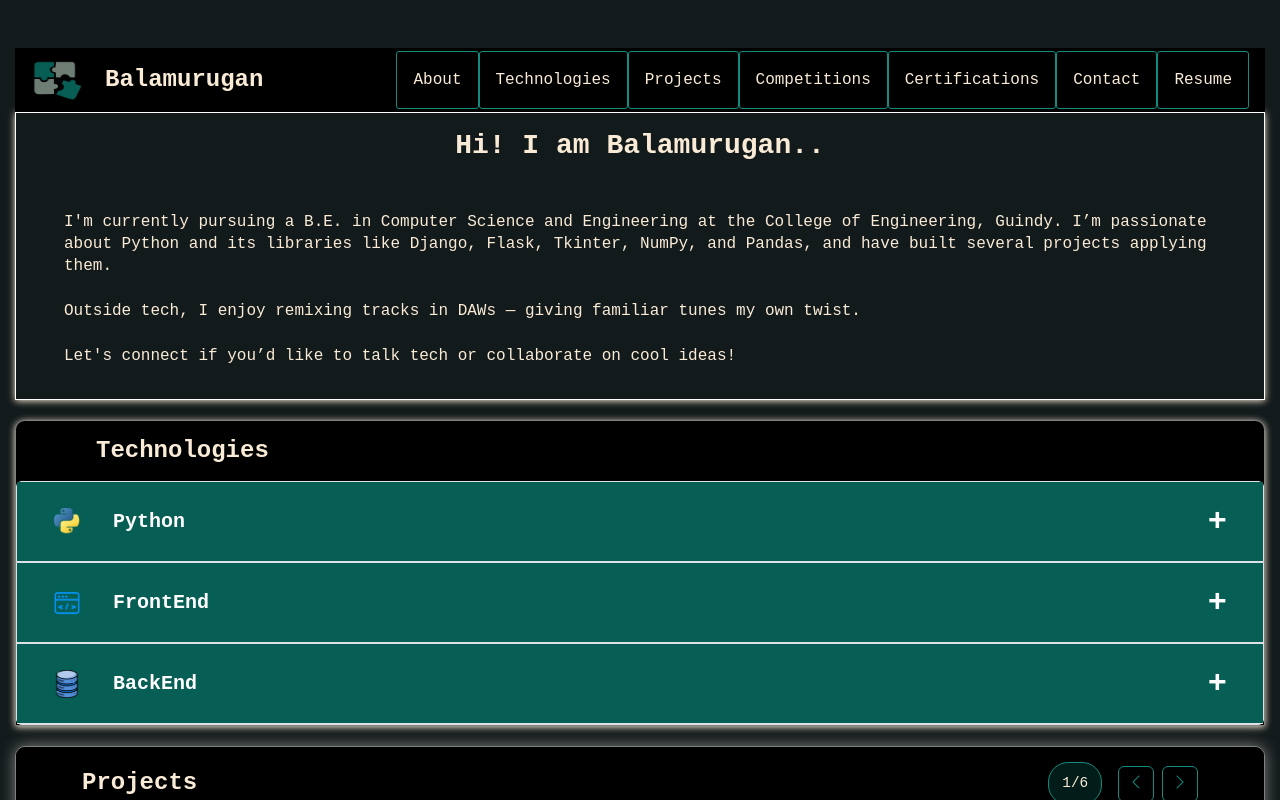
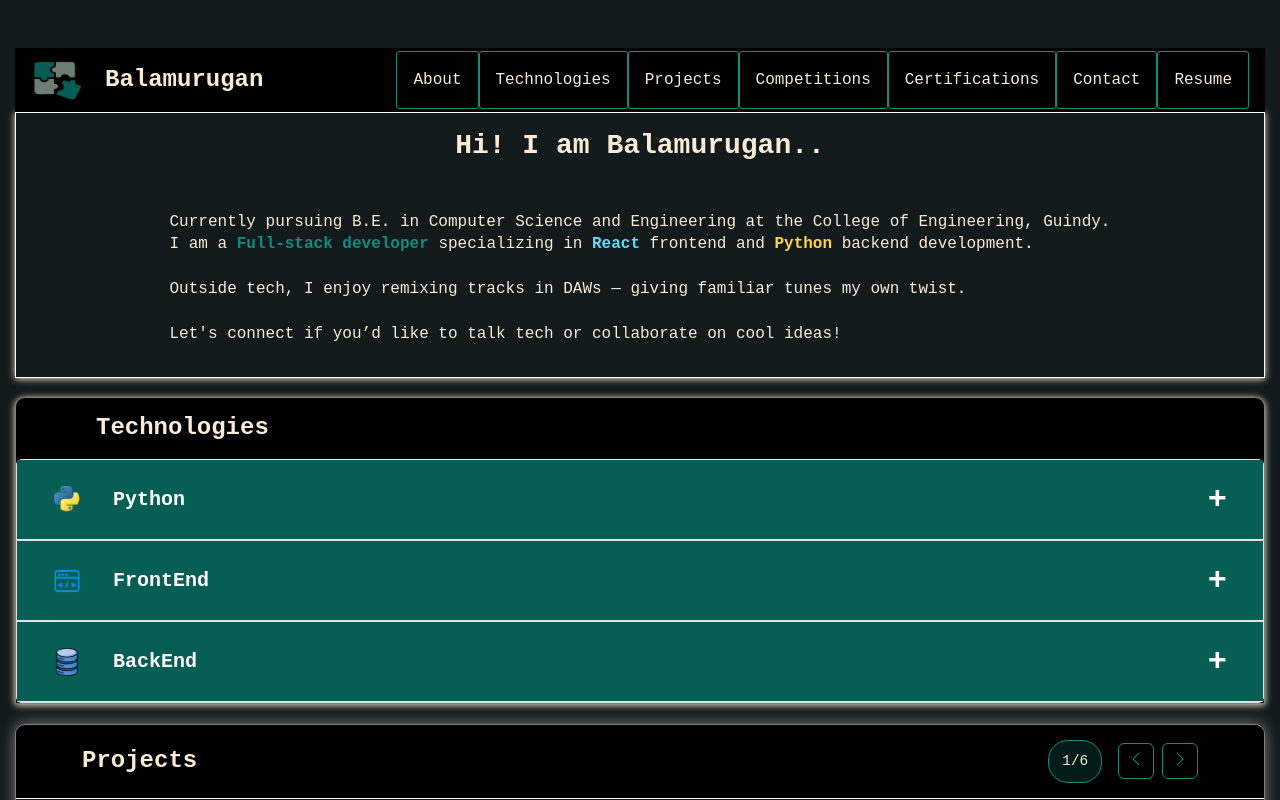
Before and after one commit to BALAMURUGAN16SA/PORTFOLIO, a React (Create React App) app: page / in a window 1280 px wide. Shown: the top 800 px of the page. Built offline with nearby package versions, Linux system fonts and the light colour scheme.

Commit message:
Update About.jsx

```diff
--- a/src/components/About.jsx
+++ b/src/components/About.jsx
@@ -6,8 +6,9 @@ const About = () => {
     <div className="details" id="details">
       <h2 className="typed-text p-3 fs-3 fw-bold">Hi! I am Balamurugan..</h2>
       <p className="additional-text fs-6">
-        I'm currently pursuing a B.E. in Computer Science and Engineering at the College of Engineering, Guindy.
-        I’m passionate about Python and its libraries like Django, Flask, Tkinter, NumPy, and Pandas, and have built several projects applying them.
+        Currently pursuing B.E. in Computer Science and Engineering at the College of Engineering, Guindy.
+        <br></br>
+        I am a <span className="fw-bold" style={{color: "#128C7E"}}>Full-stack developer </span> specializing in <span className="fw-bold" style={{color:"#61DBFB"}}> React </span> frontend and <span className="fw-bold" style={{color:"#ffd343"}}> Python </span> backend development.
         <br></br>
         <br></br>
         Outside tech, I enjoy remixing tracks in DAWs — giving familiar tunes my own twist.
```
